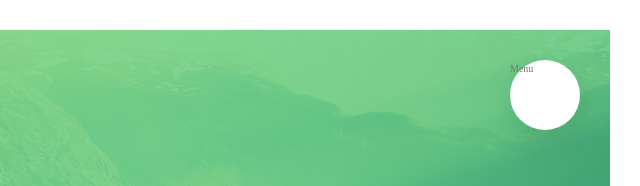
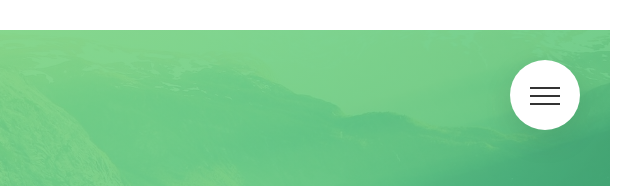
Before and after one commit to yoojh9/udemy-css-advanced, a website: page 1-Natours/index.html in a window 1280 px wide. Shown: the top 186 px of the page, 640-1280 px from the left. Drawn offline with Linux system fonts and the light colour scheme.

Commit message:
Building the Navigation 3

```diff
--- a/1-Natours/index.html
+++ b/1-Natours/index.html
@@ -18,7 +18,9 @@
   <body>
     <div class="navigation">
       <input type="checkbox" class="navigation__checkbox" id="navi-toggle" />
-      <label for="navi-toggle" class="navigation__button">Menu</label>
+      <label for="navi-toggle" class="navigation__button">
+        <span class="navigation__icon">&nbsp;</span>
+      </label>
       <div class="navigation__background">&nbsp;</div>
       <nav class="navigation__nav">
         <ul class="navigation__list">
--- a/1-Natours/sass/layout/_navigation.scss
+++ b/1-Natours/sass/layout/_navigation.scss
@@ -13,6 +13,8 @@
     border-radius: 50%;
     z-index: 2000;
     box-shadow: 0 1rem 3rem rgba($color-black, 0.1);
+    text-align: center;
+    cursor: pointer;
   }
 
   &__background {
@@ -96,4 +98,53 @@
     opacity: 1;
     width: 100%;
   }
+
+  // ICON
+  &__icon {
+    position: relative;
+    margin-top: 3.5rem;
+    &,
+    &::before,
+    &::after {
+      width: 3rem;
+      height: 2px;
+      background-color: $color-gray-dark-3;
+      display: inline-block;
+    }
+    &::before,
+    &::after {
+      content: "";
+      position: absolute;
+      left: 0;
+      transition: all 0.2s;
+    }
+
+    &::before {
+      top: -0.8rem;
+    }
+
+    &::after {
+      top: 0.8rem;
+    }
+  }
+
+  &__button:hover &__icon:before {
+    top: -1rem;
+  }
+  &__button:hover &__icon:after {
+    top: 1rem;
+  }
+  &__checkbox:checked + &__button &__icon {
+    background-color: transparent;
+  }
+
+  &__checkbox:checked + &__button &__icon::before {
+    transform: rotate(135deg);
+    top: 0rem;
+  }
+
+  &__checkbox:checked + &__button &__icon::after {
+    transform: rotate(-135deg);
+    top: 0rem;
+  }
 }
```
Also changed, not shown: 1-Natours/README.md, 1-Natours/css/style.css.
